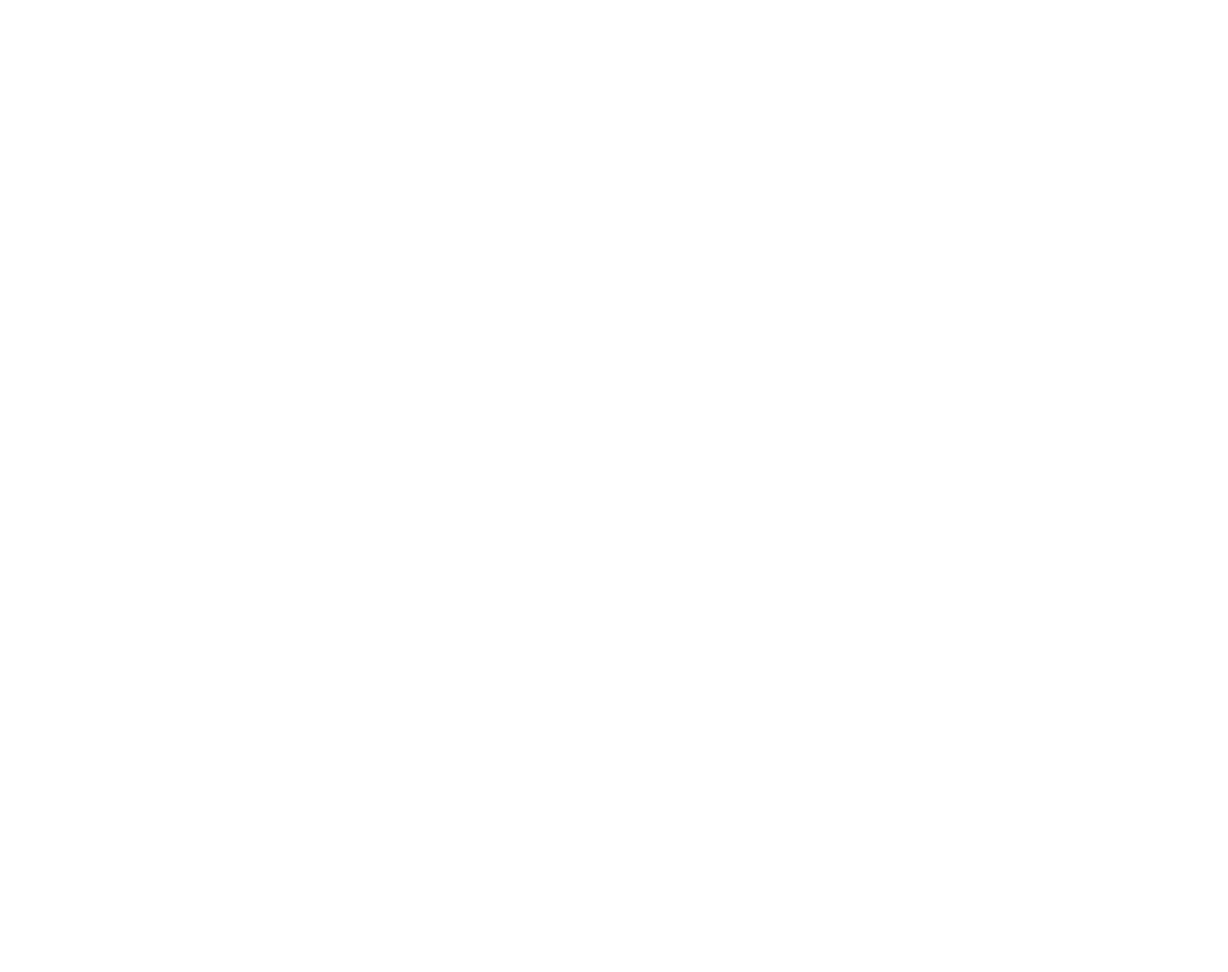
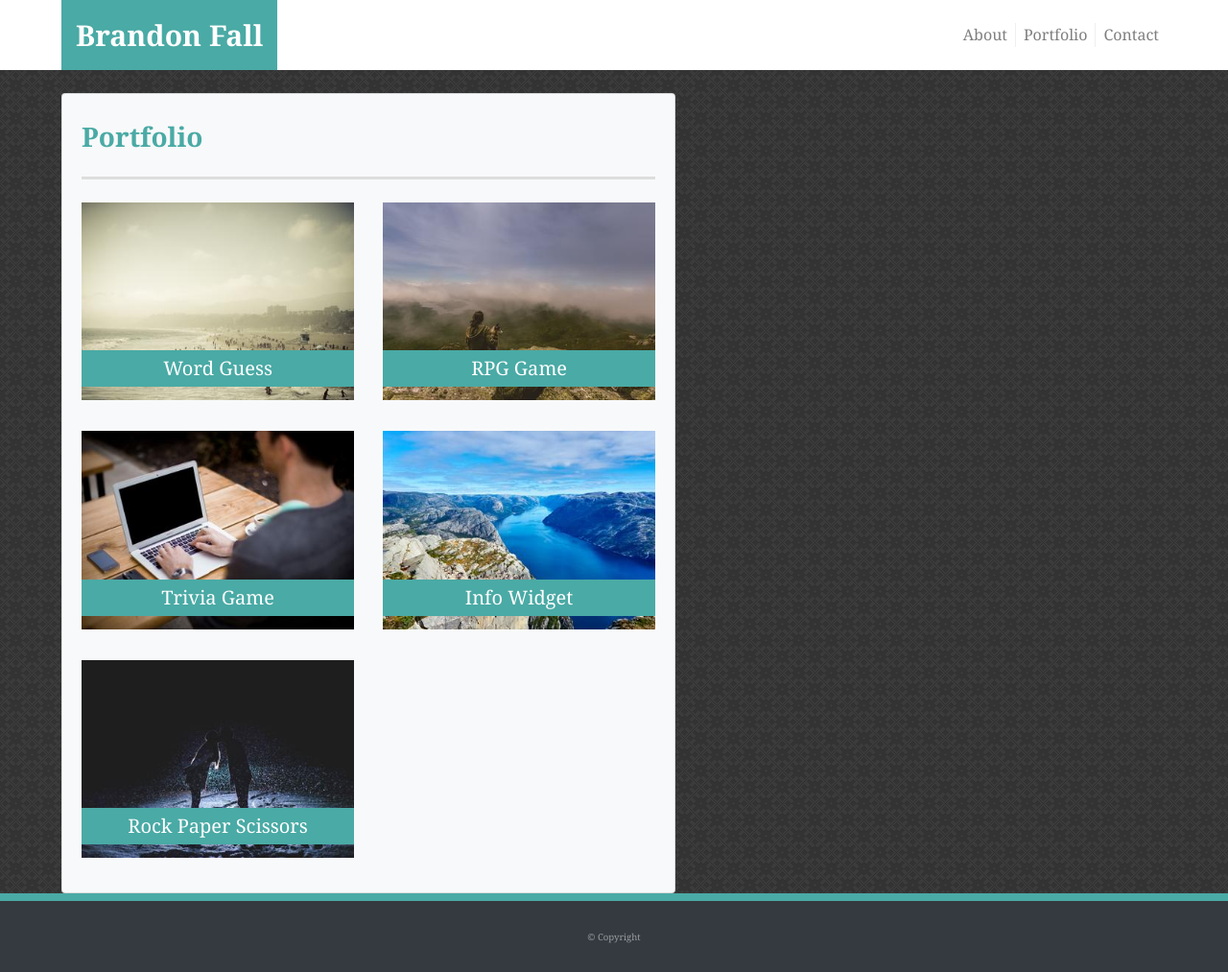
Before and after one commit to bfall-debug/Bootstrap_Portfolio, a plain HTML site: page portfolio.html in a window 1280 px wide. Shown: the whole page at 96% size. Before the commit the page ends 800 px from the top, so only its background shows below. Drawn offline with nearby package versions, Linux system fonts and the light colour scheme.

Commit message:
portfolio page added using index as framework

```diff
--- a/assets/css/style.css
+++ b/assets/css/style.css
@@ -4,7 +4,6 @@ html, body {
     font-size: 16px;
     line-height: 25px;
     height: 100%;
-    /* width: 100%; */
 }
 
 
@@ -14,6 +13,8 @@ html, body {
   #content-main {width: 95%;
     max-width: 28rem;
     margin-left: 4%}
+    #pic-label{width: 91.75%;}
+
 }
 
 @media only screen and (min-width: 576px) {
@@ -21,6 +22,8 @@ html, body {
   #content-main {width: 95%;
     max-width: 33rem;
     margin-left: 2.5%}
+    #pic-label{width: 88.5%;}
+
 
 
 }
@@ -29,6 +32,7 @@ html, body {
   #content-main {width: 90%;
     max-width: 40rem;
     margin-left: 5%}
+    #pic-label{width: 90.5%;}
 
 }
 
@@ -84,3 +88,22 @@ h3 {
     flex-shrink: none;
     font-size: 12px;
 }
+
+
+#work {
+  position: relative;
+}
+
+
+
+#pic-label {
+  position: absolute;
+  bottom: 30px;
+  margin-bottom: 0;
+  font-weight: 300;
+  line-height: 30px;
+  color: #ffffff;
+  text-align: center;
+  background: #4aaaa5;
+  border-bottom: 0;
+}
--- a/portfolio.html
+++ b/portfolio.html
@@ -0,0 +1,106 @@
+<!DOCTYPE html>
+<html lang="en">
+
+<head>
+    <meta charset="UTF-8">
+    <meta name="viewport" content="width=device-width, initial-scale=1.0">
+    <meta http-equiv="X-UA-Compatible" content="ie=edge">
+    <title>Portfolio-Brandon Fall</title>
+    <link rel="stylesheet" href="assets/css/reset.css">
+    <link rel="stylesheet" href="https://stackpath.bootstrapcdn.com/bootstrap/4.3.1/css/bootstrap.min.css"
+        integrity="sha384-ggOyR0iXCbMQv3Xipma34MD+dH/1fQ784/j6cY/iJTQUOhcWr7x9JvoRxT2MZw1T" crossorigin="anonymous">
+    <link rel="stylesheet" href="https://stackpath.bootstrapcdn.com/bootstrap/4.3.1/js/bootstrap.bundle.min.js">
+    <link rel="stylesheet" type="text/css" href="assets/css/style.css">
+</head>
+
+<body class="d-flex flex-column">
+    <div class="container-fluid w-80" id="header">
+        <div class="row ">
+
+
+            <div class="col-md-auto col-sm-auto mr-auto py-4" id="name-tag">
+                <p class="m-0">Brandon Fall</p>
+            </div>
+
+            <div class="col-md col-sm d-md-flex d-sm-flex d-none" id="header-space"></div>
+
+            <div class="col-md-auto col-sm-auto col-xs-8 py-4 px-0">
+                <nav class="navbar navbar-expand navbar-light  p-0">
+                    <ul class="navbar-nav  m-auto">
+                        <li class="nav-item">
+                            <a class="nav-link py-0" href="#">About </a>
+                        </li>
+                        <li class="nav-item">
+                            <a class="nav-link py-0" href="#">Portfolio</a>
+                        </li>
+                        <li class="nav-item">
+                            <a class="nav-link py-0" href="#">Contact</a>
+                        </li>
+                    </ul>
+                </nav>
+            </div>
+
+
+        </div>
+    </div>
+
+
+    <div id="page-content">
+        <div class="container-fluid p-0 " id="content-main">
+            <div class="card bg-light mt-4 ">
+                <div class="card-body container-fluid m-sm-0">
+                    <div class="row" id="work">
+                        <div class="col-md-12">
+                            <h3 class="pt-2 pb-4">Portfolio</h3>
+                        </div>
+                    </div>
+                    <div class="row">
+                        <div class="col-md-6 col-sm-6 col-10 m-md-0 m-sm-0 m-auto py-3" id="work">
+                            <img src="assets/images/beach.jpg" class="img-fluid float-left " id="portfolio-img">
+                             <h5 id="pic-label" class="py-1 m-auto">Word Guess</h5>
+                        </div>
+                        <div class="col-md-6 col-sm-6 col-10 m-md-0 m-sm-0 m-auto py-3" id="work" >
+                            <img src="assets/images/cliff.jpg" class="img-fluid float-left" id="portfolio-img">
+                            <h5 id="pic-label" class="py-1 m-auto">RPG Game</h5>
+                        </div>
+                    </div>
+                    <div class="row">
+                        <div class="col-md-6 col-sm-6 col-10 m-md-0 m-sm-0 m-auto py-3" id="work">
+                            <img src="assets/images/laptop.jpg" class="img-fluid float-left" id="portfolio-img">
+                            <h5 id="pic-label" class="py-1 m-auto">Trivia Game</h5>
+                        </div>
+                        <div class="col-md-6 col-sm-6 col-10 m-md-0 m-sm-0 m-auto py-3" id="work">
+                            <img src="assets/images/river.jpg" class="img-fluid float-left" id="portfolio-img">
+                            <h5 id="pic-label" class="py-1 m-auto">Info Widget</h5>
+                        </div>
+                    </div>
+                    <div class="row">
+                        <div class="col-md-6 col-sm-6 col-10 m-md-0 m-sm-0 m-auto py-3" id="work">
+                            <img src="assets/images/snow.jpg" class="img-fluid float-left" id="portfolio-img">
+                            <h5 id="pic-label" class="py-1 m-auto">Rock Paper Scissors</h5>
+                        </div>
+                    </div>
+
+                </div>
+            </div>
+        </div>
+    </div>
+
+
+    <footer id="sticky-footer" class="py-4 bg-dark text-white-50">
+        <div class="container text-center">
+            <small> &copy; Copyright </small>
+        </div>
+    </footer>
+
+
+
+
+
+
+
+
+
+</body>
+
+</html>
```
Also changed, not shown: assets/images/beach.jpg (added), assets/images/cliff.jpg (added), assets/images/laptop.jpg (added), assets/images/river.jpg (added), assets/images/snow.jpg (added).
